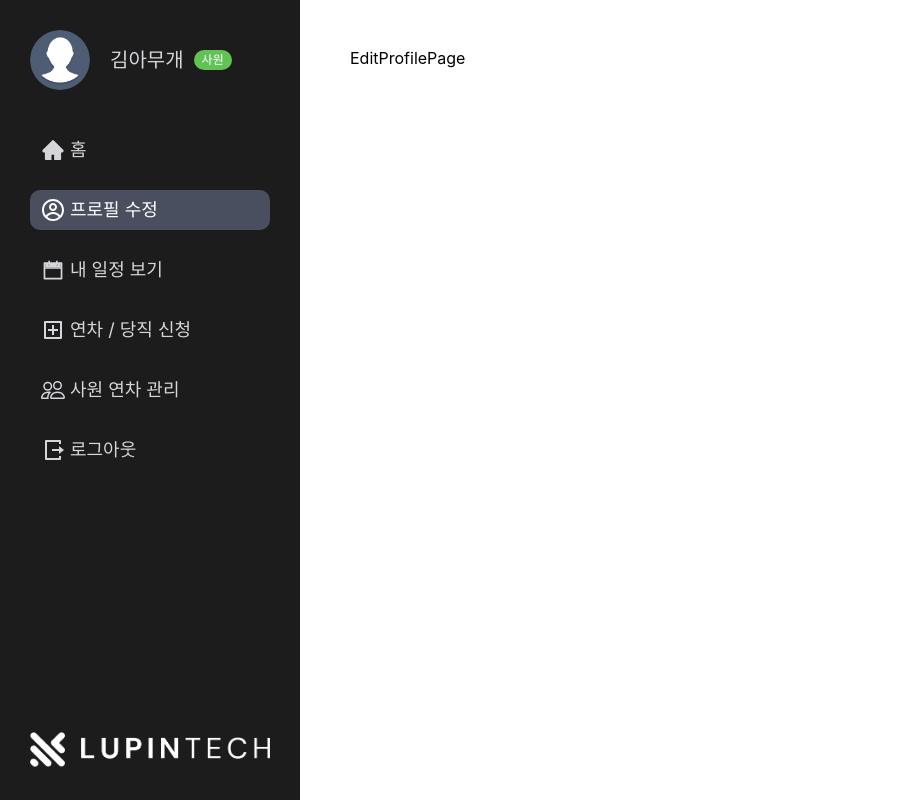
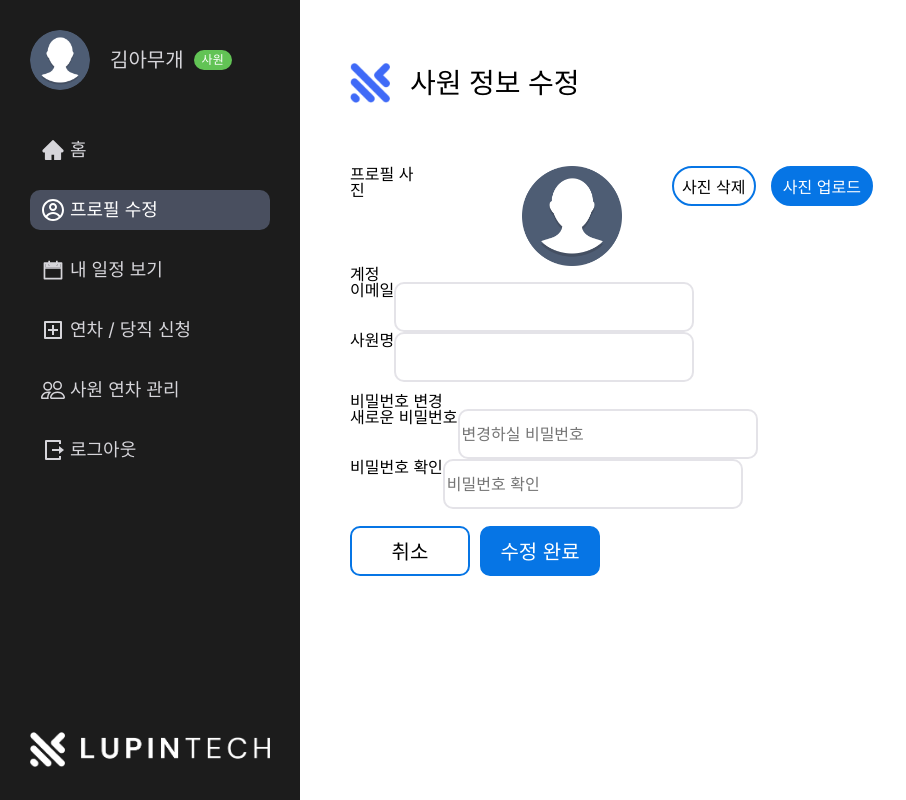
Before and after one commit to MiniTeam-5/MiniProject-FE, a React (Vite) app: page /editProfile in a window 1280 px wide. Shown: the whole page, without its empty margins (0-906 px from the left). Built offline with nearby package versions, Linux system fonts and the light colour scheme; a web font is replaced by a local one.

Commit message:
:sparkles:프로필 수정 페이지 일부 구현

```diff
--- /dev/null
+++ b/src/components/EditProfilePage/EditProfile/index.tsx
@@ -0,0 +1,38 @@
+import { useEffect, useState } from 'react';
+import * as S from './styles';
+
+function EditProfile() {
+
+
+  return (
+    <S.Wrapper>
+          <S.ImageBox>프로필 사진
+              <S.Image src="././public/assets/profile.png"/>
+              <S.ImgDelBtn>사진 삭제</S.ImgDelBtn>
+              <S.ImgUploadBtn>사진 업로드</S.ImgUploadBtn>
+          </S.ImageBox>
+          <S.NameBox>계정
+              <S.NameSection>이메일
+                  <S.NameInput type="text"/>
+              </S.NameSection>
+              <S.NameSection>사원명
+                  <S.NameInput type="text"/>
+              </S.NameSection>
+          </S.NameBox>
+          <S.PwBox>비밀번호 변경
+              <S.PwSection>새로운 비밀번호
+                  <S.PwInput type="password" placeholder='변경하실 비밀번호'/>
+              </S.PwSection>
+              <S.PwSection>비밀번호 확인
+                  <S.PwInput type="password" placeholder='비밀번호 확인'/>
+              </S.PwSection>
+          </S.PwBox>
+          <S.BtnBox>
+            <S.CancelBtn>취소</S.CancelBtn>
+            <S.EditBtn>수정 완료</S.EditBtn>
+          </S.BtnBox>
+    </S.Wrapper>
+  );
+}
+
+export default EditProfile;
--- /dev/null
+++ b/src/components/EditProfilePage/EditProfile/styles.ts
@@ -0,0 +1,107 @@
+import styled from 'styled-components';
+
+export const Wrapper = styled.div`
+    font-size: 16px;
+    display: flex;
+    flex-direction: column;
+`;
+
+export const ImageBox = styled.div`
+    width: 523px;
+    height: 100px;
+    display: flex;
+`;
+
+export const Image = styled.img`
+    width: 100px;
+    height: 100px;
+    margin-left:100px;
+`;
+
+export const ImgDelBtn = styled.button`
+    width: 90px;
+    height: 40px;
+    border-radius: 20px;
+    border: 2px solid ${({ theme }) => theme.color.button01};
+    text-align: center;
+    line-height:230%;
+    margin-left: 50px;
+`;
+
+export const ImgUploadBtn = styled.button`
+    width: 110px;
+    height: 40px;
+    border-radius: 20px;
+    border: 2px solid ${({ theme }) => theme.color.button01};
+    background-color: ${({ theme }) => theme.color.button01};
+    color: #FFFFFF;
+    text-align: center;
+    line-height:230%;
+    margin-left: 15px;
+`;
+
+export const NameBox = styled.div`
+    width: 607px;
+    height: 127px;
+`;
+
+export const NameSection = styled.div`
+    width: 442px;
+    height: 50px;
+    display: flex;
+`;
+
+export const NameInput = styled.input`
+    width: 300px;
+    height: 50px;
+    border-radius: 10px;
+    border: 2px solid ${({ theme }) => theme.color.inputBorder};
+`
+
+export const PwBox = styled.div`
+    width: 608px;
+    height: 133px;
+`;
+
+export const PwSection = styled.div`
+    width: 443px;
+    height: 50px;
+    display:flex;
+`;
+
+export const PwInput = styled.input`
+    width: 300px;
+    height: 50px;
+    border-radius: 10px;
+    border: 2px solid ${({ theme }) => theme.color.inputBorder};
+    color: ${({ theme }) => theme.color.placeholder};
+`
+
+export const BtnBox = styled.div`
+    width: 269px;
+    height: 50px;
+    display: flex;
+`
+
+export const CancelBtn = styled.button`
+    width: 120px;
+    height: 50px;
+    border-radius: 10px;
+    border: 2px solid ${({ theme }) => theme.color.button01};
+    text-align: center;
+    line-height:230%;
+    font-size:20px;
+`
+
+export const EditBtn = styled.button`
+    width: 120px;
+    height: 50px;
+    border-radius: 10px;
+    border: 2px solid ${({ theme }) => theme.color.button01};
+    background-color: ${({ theme }) => theme.color.button01};
+    text-align: center;
+    line-height:230%;
+    color: #FFFFFF;
+    font-size:20px;
+    margin-left: 10px;
+`
--- a/src/pages/EditProfilePage/index.tsx
+++ b/src/pages/EditProfilePage/index.tsx
@@ -1,7 +1,14 @@
 import React from 'react';
+import PageTitle from '../../components/common/PageTitle';
+import EditProfile from '../../components/EditProfilePage/EditProfile';
 
 function EditProfilePage() {
-  return <div>EditProfilePage</div>;
+  return (
+    <div>
+      <PageTitle title='사원 정보 수정' />
+      <EditProfile />
+    </div>
+  );
 }
 
 export default EditProfilePage;
```
